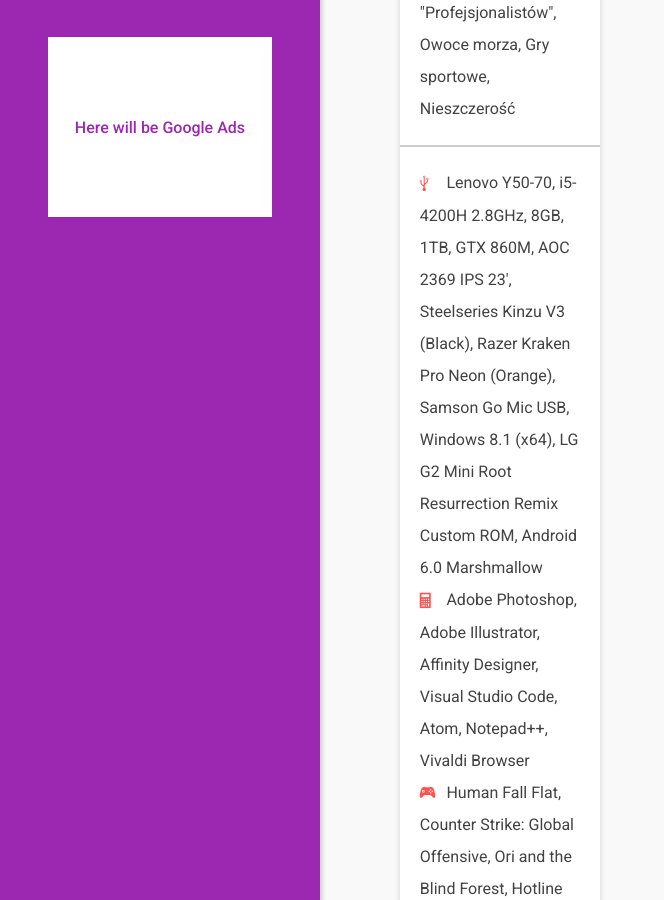
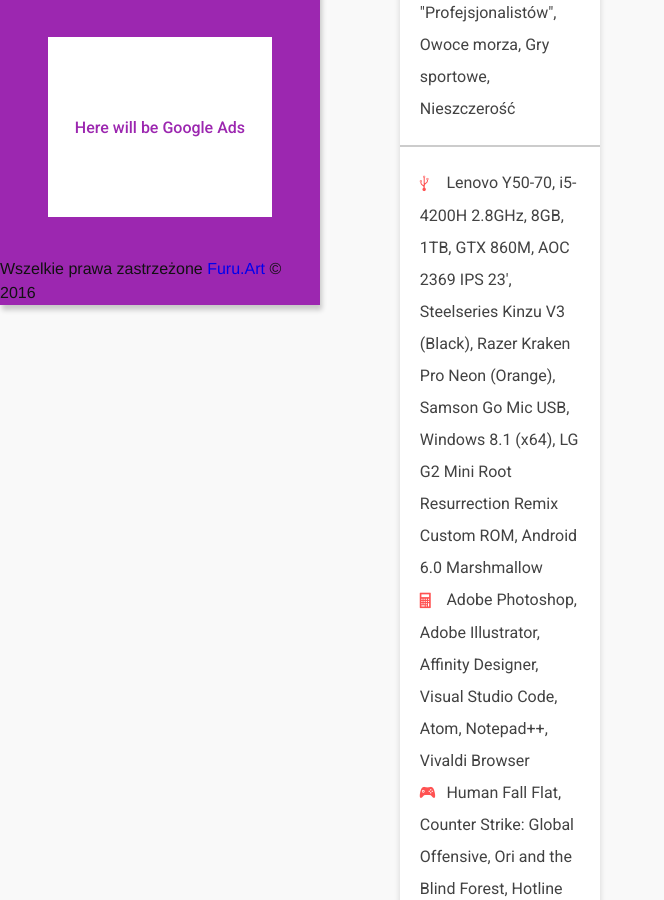
Before and after one commit to FuruArt/furuart.github.io, a Jekyll site: the page built from about.html, in a window 1280 px wide and 900 px high, scrolled down 2136 px. Shown: the whole window, without its empty margins (0-664 px from the left). Built offline with Jekyll 4.4.1, drawn with Linux system fonts in a browser that asks for light colours; some web fonts are replaced; a style sheet for code colours, icons or effects is not loaded.

Commit message:
Add files via upload

```diff
--- a/_includes/footer.html
+++ b/_includes/footer.html
@@ -1,3 +1,3 @@
 <footer>
-
+  Wszelkie prawa zastrzeżone <a href="http://furuart.pl">Furu.Art</a> &copy; 2016
 </footer>
--- a/_includes/head.html
+++ b/_includes/head.html
@@ -10,13 +10,13 @@
   <title>{% if page.title %}{{ page.title | escape }}{% else %}{{ site.title | escape }}{% endif %}</title>
   <meta name="description" content="{% if page.excerpt %}{{ page.excerpt | strip_html | strip_newlines | truncate: 160 }}{% else %}{{ site.description }}{% endif %}">
 
-  <link rel="stylesheet" href="{{ site.github.url }}{{ "/css/main.css" | prepend: site.baseurl }}">
+  <link rel="stylesheet" href="{{ site.github.url }}{{ "/css/main.css" }}">
   <link rel="canonical" href="{{ page.url | replace:'index.html','' | prepend: site.baseurl | prepend: site.url }}">
   <link rel="alternate" type="application/rss+xml" title="{{ site.title }}" href="{{ site.github.url }}{{ "/feed.xml" | prepend: site.baseurl | prepend: site.url }}">
-  <link rel="stylesheet" href="{{ site.github.url }}/{{ site.scripts }}prism/prism.css">
+  <link rel="stylesheet" href="{{ site.github.url }}{{ site.scripts }}prism/prism.css">
 
-  <script src="{{ site.github.url }}/{{ site.scripts }}jquery.js"></script>
-  <script src="{{ site.github.url }}/{{ site.scripts }}prism/prism.js"></script>
+  <script src="{{ site.github.url }}{{ site.scripts }}jquery.js"></script>
+  <script src="{{ site.github.url }}{{ site.scripts }}prism/prism.js"></script>
 
   <!-- Favicons -->
   <link rel="apple-touch-icon" sizes="57x57" href="{{ site.github.url }}/assets/favicon/apple-icon-57x57.png">
```
